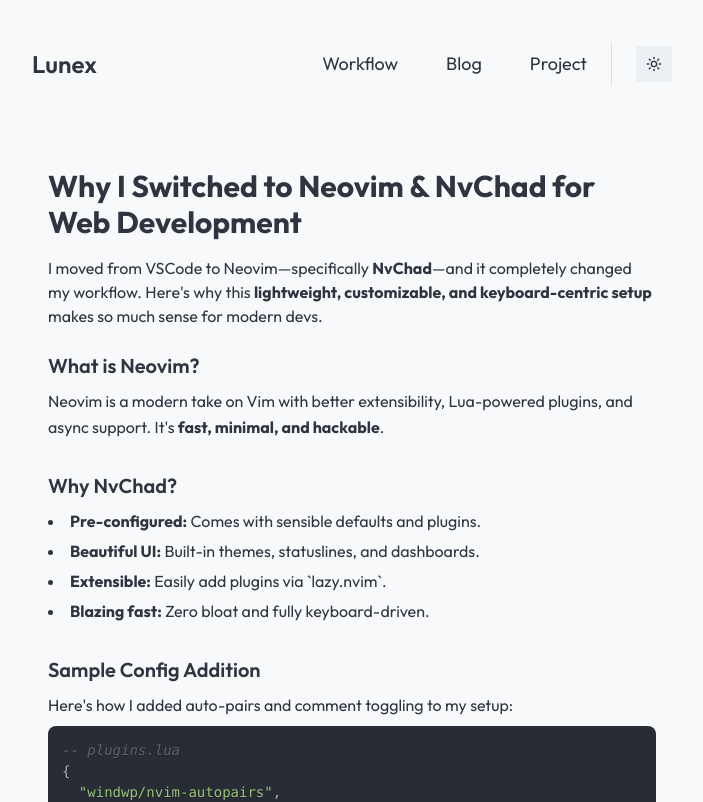
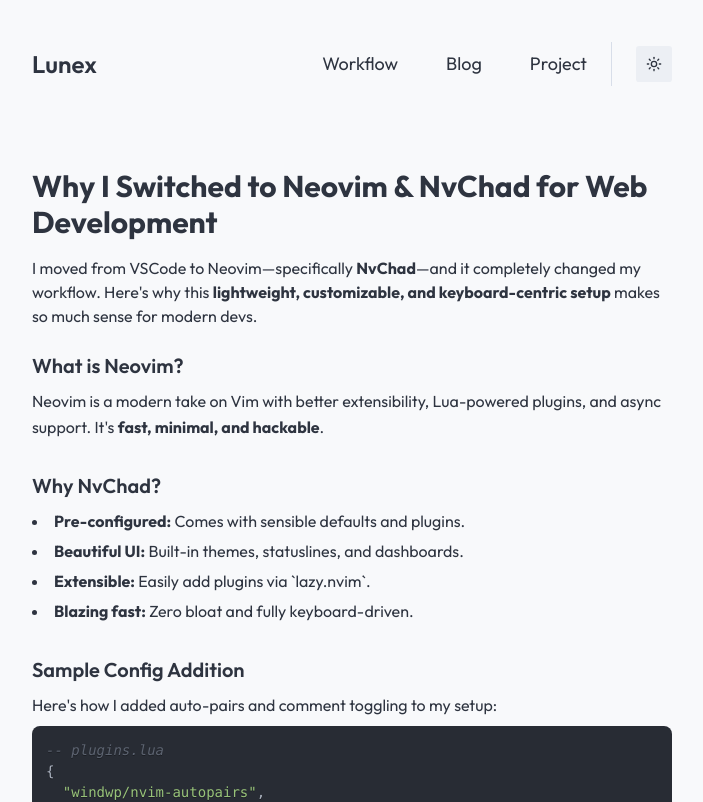
Before and after one commit to im-lunex/lunex, a Next.js app: page /neovim in a window 1280 px wide. Shown: the top 802 px of the page, without its empty margins (288-991 px from the left). Built offline with nearby package versions, Linux system fonts and the light colour scheme.

Commit message:
style(blog): spacing improvments

```diff
--- a/src/app/hono/page.tsx
+++ b/src/app/hono/page.tsx
@@ -3,7 +3,7 @@
 
 export default function Page() {
   return (
-    <div className="max-w-3xl mx-auto px-4 py-10">
+    <div className="max-w-3xl mx-auto py-10">
       <h1 className="text-2xl sm:text-3xl font-bold mb-4">
         Why I Picked Hono Over Express for My APIs
       </h1>
--- a/src/app/neovim/page.tsx
+++ b/src/app/neovim/page.tsx
@@ -3,7 +3,7 @@
 
 export default function Page() {
   return (
-    <div className="max-w-3xl mx-auto px-4 py-10">
+    <div className="max-w-3xl mx-auto py-10">
       <h1 className="text-3xl font-bold mb-4">
         Why I Switched to Neovim & NvChad for Web Development
       </h1>
```
